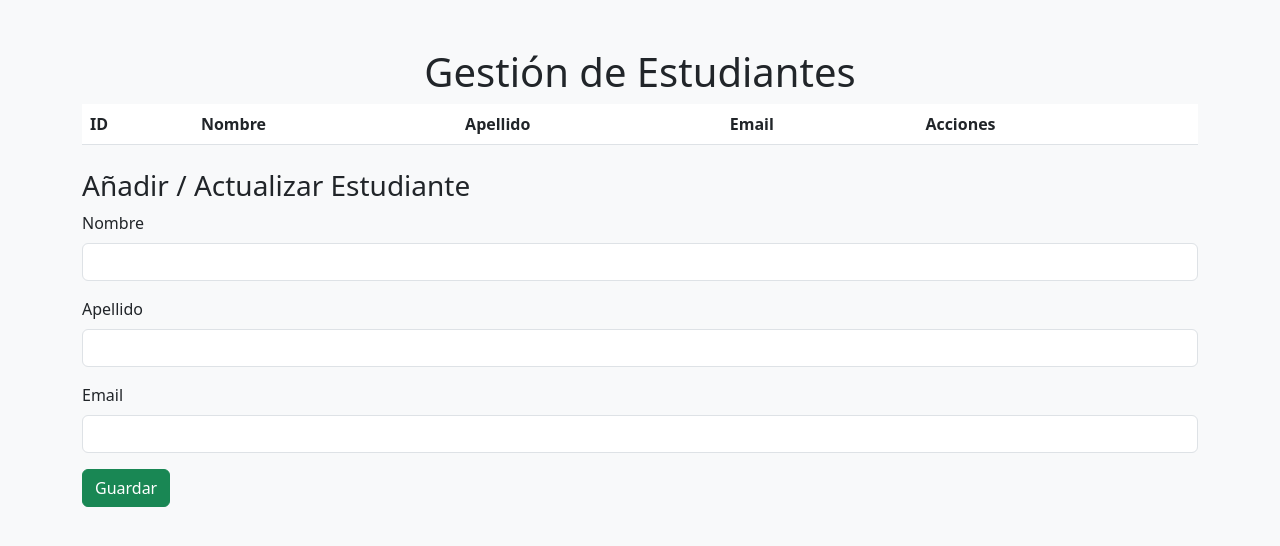
After one commit to thefelipe001/AutoServiceXperience-, a Flask app: template ConsumirWebServiceApp/templates/index.html in a window 1280 px wide. The commit adds this page. Shown: the top 546 px of the page. Run offline with Flask 3, Linux system fonts and the light colour scheme; the template is opened without the code that fills it, so the values that code supplies are empty.

Commit message:
Consumir Servicion Web

```diff
--- /dev/null
+++ b/ConsumirWebServiceApp/server.py
@@ -0,0 +1,63 @@
+from flask import Flask, jsonify, request, render_template, abort
+from flask_cors import CORS
+
+app = Flask(__name__)
+
+# Habilitar CORS para todas las rutas
+CORS(app)
+
+# Datos simulados
+estudiantes = [
+    {"id": 1, "nombre": "Carlos", "apellido": "García", "email": "carlos@example.com",
+     "telefono": "809-123-4567", "fecha_nacimiento": "2000-05-21",
+     "carrera": "Ingeniería de Software", "semestre": 3, "promedio": 3.5}
+]
+next_id = 2
+
+@app.route('/api/estudiantes', methods=['GET'])
+def obtener_estudiantes():
+    return jsonify(estudiantes)
+
+@app.route('/api/estudiantes/<int:id>', methods=['GET'])
+def obtener_estudiante(id):
+    estudiante = next((e for e in estudiantes if e['id'] == id), None)
+    if estudiante:
+        return jsonify(estudiante)
+    return abort(404, description=f"Estudiante con ID {id} no encontrado")
+
+@app.route('/api/estudiantes', methods=['POST'])
+def agregar_estudiante():
+    global next_id
+    data = request.json
+    nuevo_estudiante = {
+        "id": next_id,
+        "nombre": data["nombre"],
+        "apellido": data["apellido"],
+        "email": data["email"]
+    }
+    estudiantes.append(nuevo_estudiante)
+    next_id += 1
+    return jsonify(nuevo_estudiante), 201
+
+@app.route('/api/estudiantes/<int:id>', methods=['PUT'])
+def actualizar_estudiante(id):
+    estudiante = next((e for e in estudiantes if e['id'] == id), None)
+    if not estudiante:
+        return abort(404, description=f"Estudiante con ID {id} no encontrado")
+
+    data = request.json
+    estudiante.update(data)
+    return jsonify(estudiante)
+
+@app.route('/api/estudiantes/<int:id>', methods=['DELETE'])
+def eliminar_estudiante(id):
+    global estudiantes
+    estudiantes = [e for e in estudiantes if e['id'] != id]
+    return jsonify({"mensaje": f"Estudiante con ID {id} eliminado"}), 200
+
+@app.route('/')
+def home():
+    return render_template('index.html')
+
+if __name__ == "__main__":
+    app.run(port=5000, debug=True)
--- /dev/null
+++ b/ConsumirWebServiceApp/static/app.js
@@ -0,0 +1,74 @@
+const API_URL = 'http://localhost:8000/api/estudiantes';
+
+cargarEstudiantes();
+document.getElementById('formEstudiante').addEventListener('submit', guardarEstudiante);
+
+function cargarEstudiantes() {
+  fetch(API_URL)
+    .then(response => {
+      if (!response.ok) {
+        throw new Error('Network response was not ok');
+      }
+      return response.json();
+    })
+    .then(estudiantes => {
+      const tabla = document.getElementById('estudiantesTable');
+      tabla.innerHTML = '';
+      estudiantes.forEach(estudiante => {
+        tabla.innerHTML += `
+          <tr>
+            <td>${estudiante.id}</td>
+            <td>${estudiante.nombre}</td>
+            <td>${estudiante.apellido}</td>
+            <td>${estudiante.email}</td>
+            <td>
+              <button class="btn btn-warning" onclick="editarEstudiante(${estudiante.id})">Editar</button>
+              <button class="btn btn-danger" onclick="eliminarEstudiante(${estudiante.id})">Eliminar</button>
+            </td>
+          </tr>`;
+      });
+    })
+    .catch(error => console.error('Error:', error));
+}
+
+function guardarEstudiante(e) {
+  e.preventDefault();
+  const id = document.getElementById('idEstudiante').value;
+  const nombre = document.getElementById('nombre').value;
+  const apellido = document.getElementById('apellido').value;
+  const email = document.getElementById('email').value;
+
+  const metodo = id ? 'PUT' : 'POST';
+  const url = id ? `${API_URL}/${id}` : API_URL;
+
+  fetch(url, {
+    method: metodo,
+    headers: { 'Content-Type': 'application/json' },
+    body: JSON.stringify({ nombre, apellido, email })
+  }).then(() => {
+    cargarEstudiantes();
+    document.getElementById('formEstudiante').reset();
+  }).catch(error => console.error('Error:', error));
+}
+
+function editarEstudiante(id) {
+  fetch(`${API_URL}/${id}`)
+    .then(response => {
+      if (!response.ok) {
+        throw new Error('Network response was not ok');
+      }
+      return response.json();
+    })
+    .then(estudiante => {
+      document.getElementById('idEstudiante').value = estudiante.id;
+      document.getElementById('nombre').value = estudiante.nombre;
+      document.getElementById('apellido').value = estudiante.apellido;
+      document.getElementById('email').value = estudiante.email;
+    }).catch(error => console.error('Error:', error));
+}
+
+function eliminarEstudiante(id) {
+  fetch(`${API_URL}/${id}`, { method: 'DELETE' })
+    .then(() => cargarEstudiantes())
+    .catch(error => console.error('Error:', error));
+}
--- /dev/null
+++ b/ConsumirWebServiceApp/templates/index.html
@@ -0,0 +1,45 @@
+<!DOCTYPE html>
+<html lang="es">
+<head>
+  <meta charset="UTF-8">
+  <meta name="viewport" content="width=device-width, initial-scale=1.0">
+  <title>Gestión de Estudiantes</title>
+  <link href="https://cdn.jsdelivr.net/npm/bootstrap@5.3.0/dist/css/bootstrap.min.css" rel="stylesheet">
+  <script src="/static/app.js" defer></script>
+</head>
+<body class="bg-light">
+  <div class="container mt-5">
+    <h1 class="text-center">Gestión de Estudiantes</h1>
+    <table class="table table-hover">
+      <thead>
+        <tr>
+          <th>ID</th>
+          <th>Nombre</th>
+          <th>Apellido</th>
+          <th>Email</th>
+          <th>Acciones</th>
+        </tr>
+      </thead>
+      <tbody id="estudiantesTable"></tbody>
+    </table>
+
+    <form id="formEstudiante" class="mt-4">
+      <h3>Añadir / Actualizar Estudiante</h3>
+      <input type="hidden" id="idEstudiante">
+      <div class="mb-3">
+        <label for="nombre" class="form-label">Nombre</label>
+        <input type="text" id="nombre" class="form-control" required>
+      </div>
+      <div class="mb-3">
+        <label for="apellido" class="form-label">Apellido</label>
+        <input type="text" id="apellido" class="form-control" required>
+      </div>
+      <div class="mb-3">
+        <label for="email" class="form-label">Email</label>
+        <input type="email" id="email" class="form-control" required>
+      </div>
+      <button type="submit" class="btn btn-success">Guardar</button>
+    </form>
+  </div>
+</body>
+</html>
--- a/Producir Web Service/server.py
+++ b/Producir Web Service/server.py
@@ -1,7 +1,11 @@
 from flask import render_template
+from flask_cors import CORS  # Importar CORS
 import connexion
 
 app = connexion.App(__name__, specification_dir="./")
+
+# Habilitar CORS para todas las rutas
+CORS(app.app)
 
 app.add_api("swagger.yml")
 
@@ -9,5 +13,5 @@ app.add_api("swagger.yml")
 def home():
     return render_template("home.html")
 
-if __name__ == '__main__':
+if __name__ == "__main__":
     app.run(port=8000)
--- a/Producir Web Service/templates/home.html
+++ b/Producir Web Service/templates/home.html
@@ -56,7 +56,7 @@
         </div>
         <div class="card-body">
             <p>Accede a la API con Swagger aquí:
-                <a href="http://localhost:8000/api/ui" target="_blank">Swagger UI</a>
+                <a href="http://localhost:8000/api/ui/" target="_blank">Swagger UI</a>
             </p>
             <p>Toda la información de los endpoints se encuentra en:
                 <a href="http://localhost:8000/api/swagger.json" target="_blank">Swagger en JSON</a>
```
